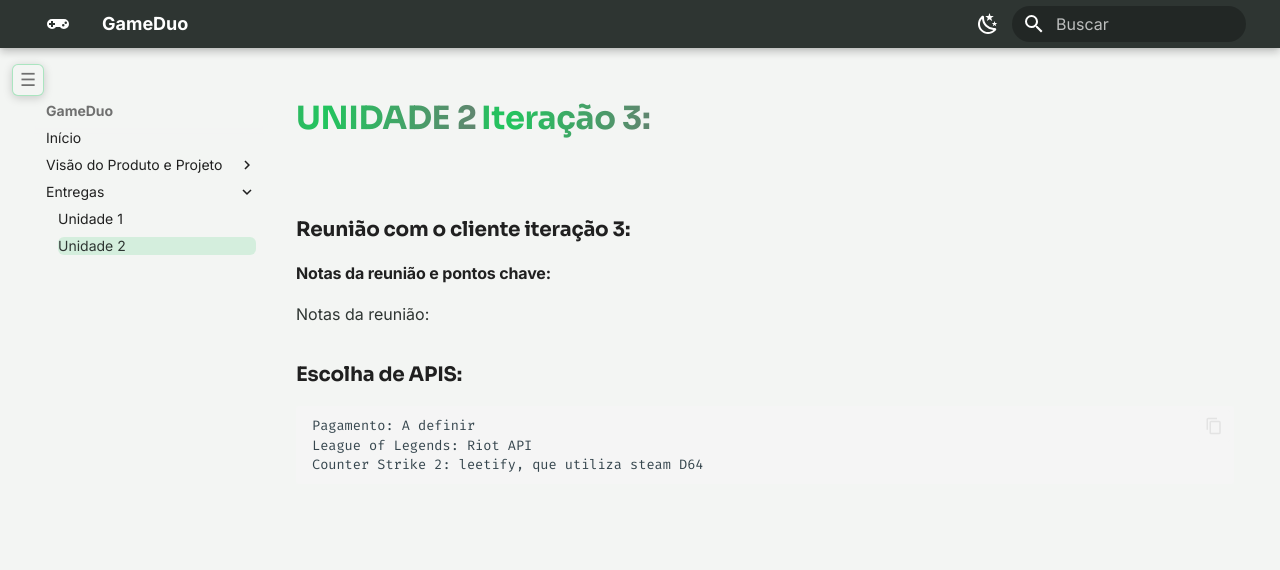
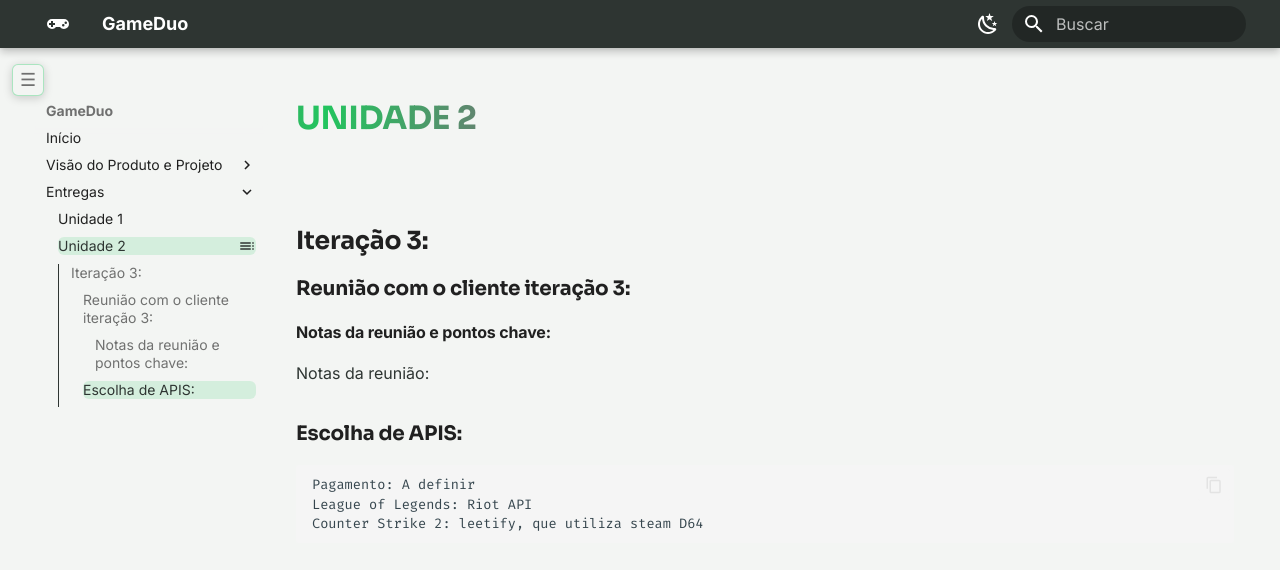
Before and after one commit to mdsreq-fga-unb/REQ-2026.2-T02-GameDuo, an MkDocs documentation site: the page built from docs/entregas/unidade-2.md, in a window 1280 px wide. Shown: the top 570 px of the page. Built offline with MkDocs 1.6.1 and Material for MkDocs 9.7.7, drawn with Linux system fonts in a browser that asks for light colours.

Commit message:
correção

```diff
--- a/docs/entregas/unidade-2.md
+++ b/docs/entregas/unidade-2.md
@@ -1,6 +1,6 @@
 # UNIDADE 2
 
-# Iteração 3:
+## Iteração 3:
 
 ### Reunião com o cliente iteração 3:
 
```
